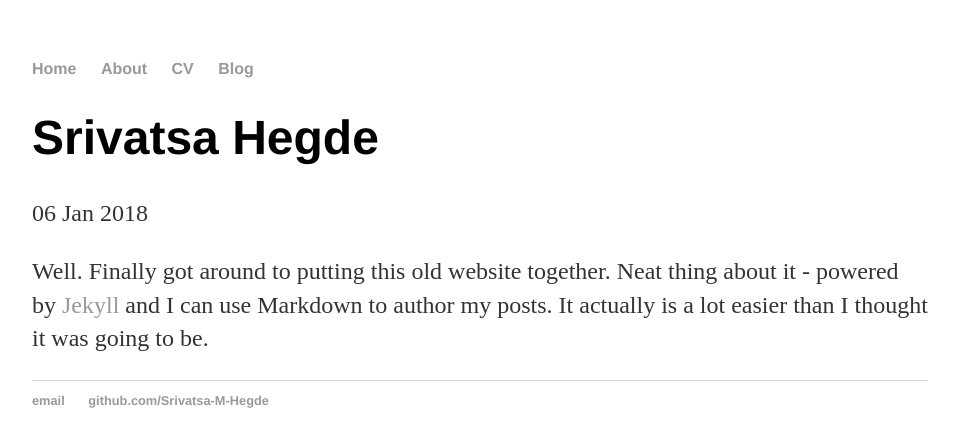
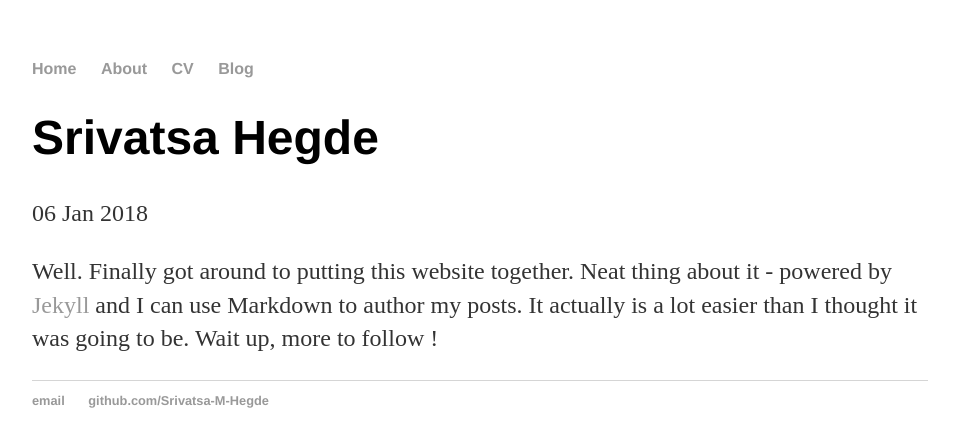
Before and after one commit to Srivatsa-M-Hegde/Srivatsa-M-Hegde.github.io, a Jekyll site: the page built from _posts/2018-01-06-Site-is-up.md, in a window 1280 px wide. Shown: the top 447 px of the page, without its empty margins (160-1119 px from the left). Built offline with Jekyll 4.4.1, drawn with Linux system fonts in a browser that asks for light colours.

Commit message:
updated-the-first-blogpost

```diff
--- a/_posts/2018-01-06-Site-is-up.md
+++ b/_posts/2018-01-06-Site-is-up.md
@@ -4,4 +4,4 @@
 date: 2018-01-06
 ---
 
-Well. Finally got around to putting this old website together. Neat thing about it - powered by [Jekyll](http://jekyllrb.com) and I can use Markdown to author my posts. It actually is a lot easier than I thought it was going to be.
+Well. Finally got around to putting this website together. Neat thing about it - powered by [Jekyll](http://jekyllrb.com) and I can use Markdown to author my posts. It actually is a lot easier than I thought it was going to be. Wait up, more to follow !
```
